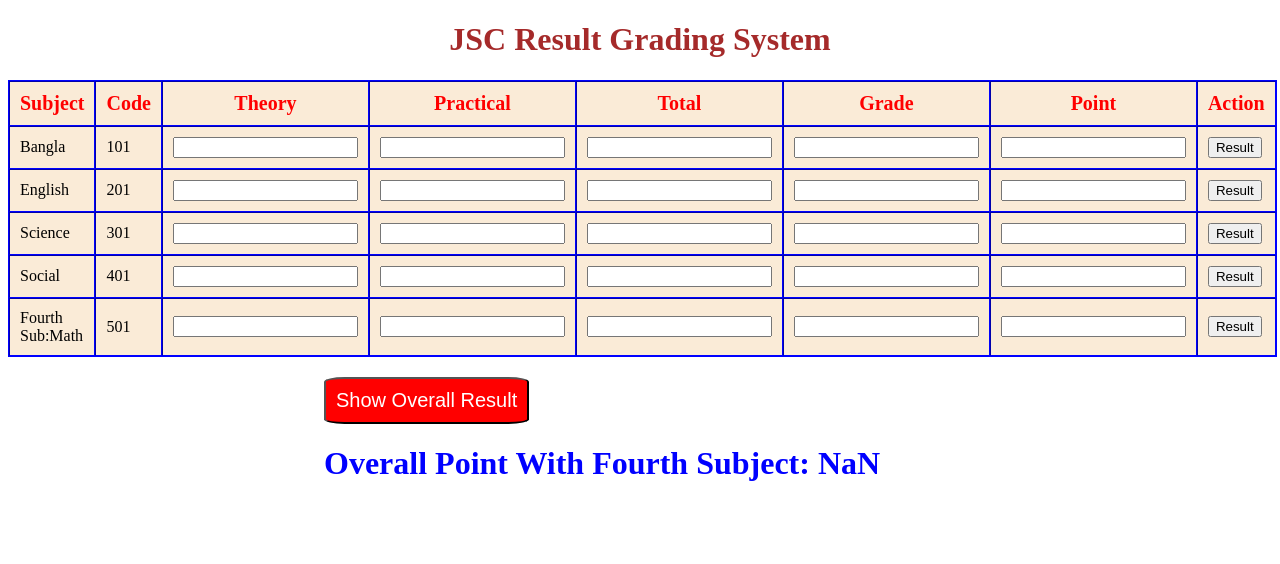
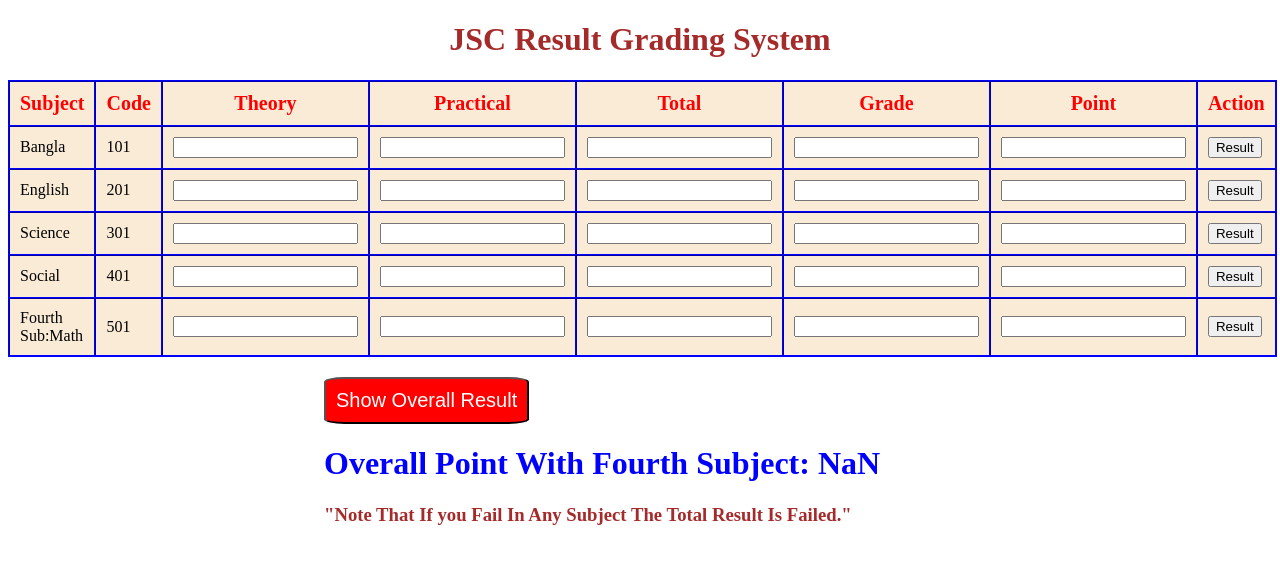
Before and after one commit to Mursalin-Dowla/mursalin-js-grade-calculator, a plain HTML site: page index.html in a window 1280 px wide. Both pictures are taken after a click on the button "Show Overall Result". Drawn offline with Linux system fonts and the light colour scheme.

Commit message:
note Added

```diff
--- a/index.html
+++ b/index.html
@@ -80,6 +80,7 @@
         <button style="text-align: center; padding: 10px; background-color: rgb(255, 0, 0); border-radius: 10%; font-size: 20px; color: rgb(255, 255, 255);" onclick="showOverallRes();">Show Overall Result</button>
 
         <h1 id="overall_Point" style="color: blue;"> </h1>
+        <h3 id="fail" style="color: brown;"></h3>
     </div>
 
   </body>
@@ -155,6 +156,6 @@
         else{
             document.getElementById('overall_Point').innerHTML = "Overall Point With Fourth Subject: "+_overallPoint;
         }
-
+        document.getElementById('fail').innerHTML= '"Note That If you Fail In Any Subject The Total Result Is Failed."'
     }
 </script>
```
